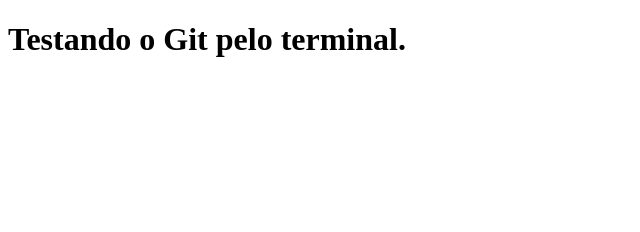
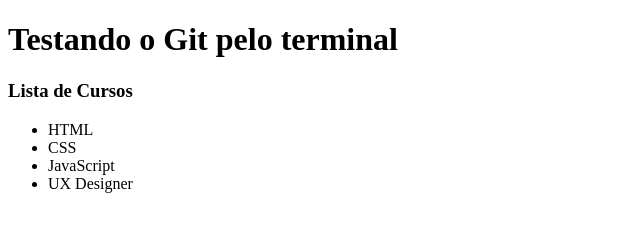
Before and after one commit to HelenoSalgado/git-e-github-alura, a plain HTML site: page index.html in a window 1280 px wide. Shown: the whole page, without its empty margins (0-640 px from the left). Drawn offline with Linux system fonts and the light colour scheme.

Commit message:
Adicionando curso de UX Design

```diff
--- a/index.html
+++ b/index.html
@@ -7,6 +7,13 @@
     <title>TESTE GIT</title>
 </head>
 <body>
-    <h1>Testando o Git pelo terminal.</h1>
+    <h1>Testando o Git pelo terminal</h1>
+    <h3>Lista de Cursos</h3>
+    <ul>
+        <li>HTML</li>
+        <li>CSS</li>
+        <li>JavaScript</li>
+        <li>UX Designer</li>
+    </ul>
 </body>
 </html>
```
